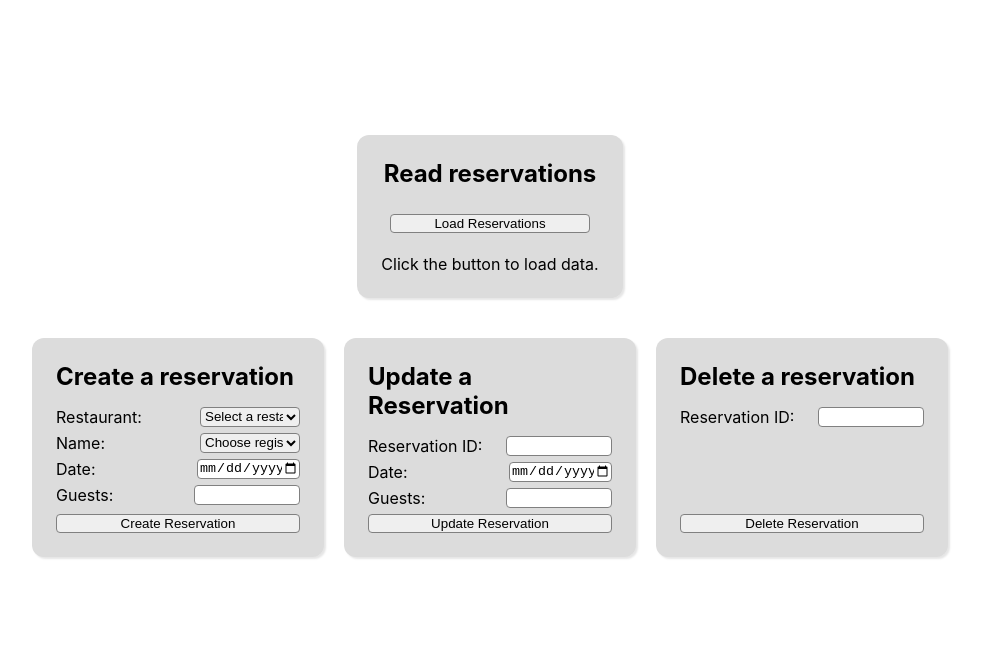
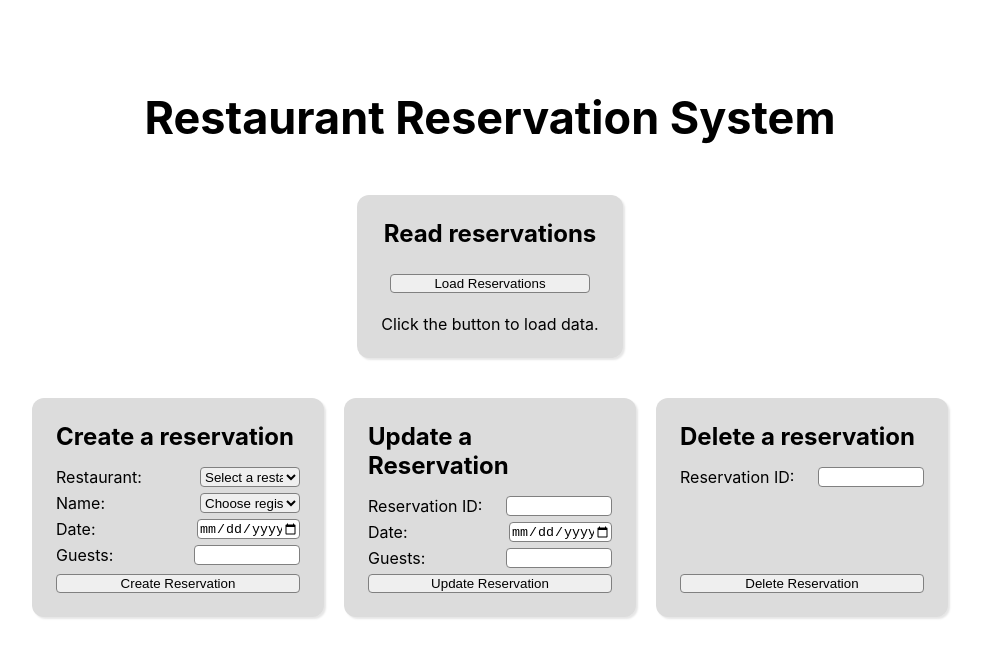
Before and after one commit to nathan2lam/dbCRUD, a React (Create React App) app in the folder frontend/: page / in a window 1280 px wide. Shown: the top 658 px of the page, without its empty margins (150-1131 px from the left). Built offline with nearby package versions, Linux system fonts and the light colour scheme.

Commit message:
title font

```diff
--- a/frontend/src/App.css
+++ b/frontend/src/App.css
@@ -53,7 +53,6 @@
 }
 
 .home h1 {
-  color: white;
+  color: black;
   font-size: 45px;
-  margin: 0px;
 }
```
